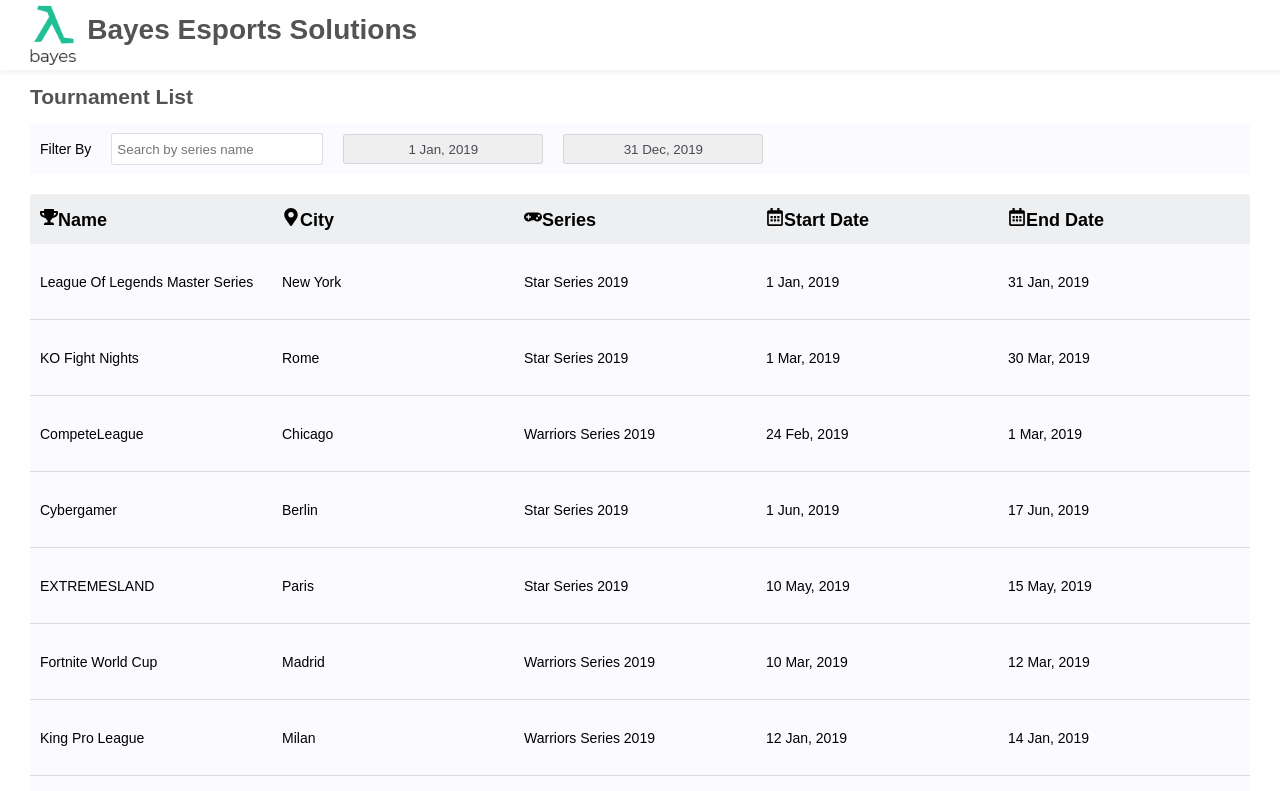
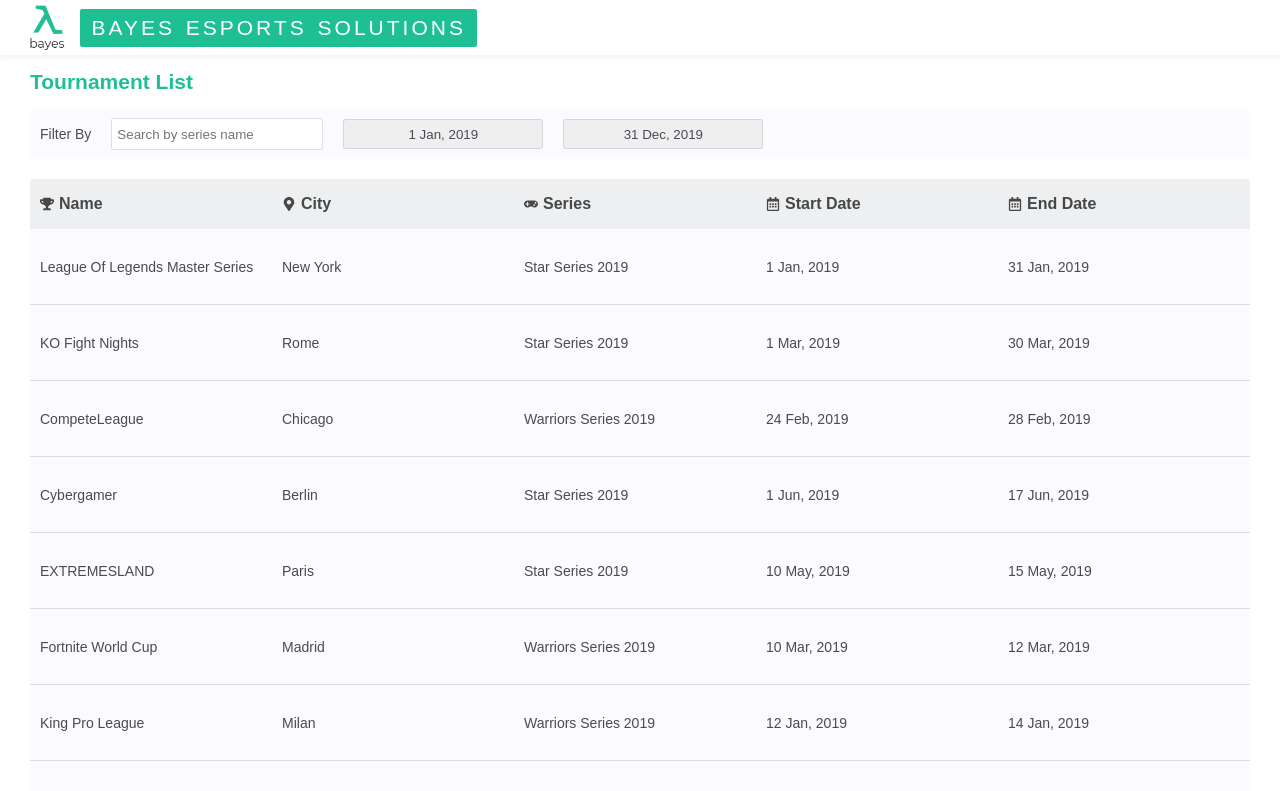
Before and after one commit to dixy-xavier/tournaments, a React app: page / in a window 1280 px wide. Shown: the top 791 px of the page. Built offline with nearby package versions, Linux system fonts and the light colour scheme.

Commit message:
theme changes

```diff
--- a/src/components/App/Header/Header.css
+++ b/src/components/App/Header/Header.css
@@ -3,15 +3,23 @@
   height: 65px;
   width: 100%;
   padding: 5px 30px;
+  align-items: center;
   box-shadow: 0 3px 5px rgba(0, 0, 0, 0.05);
 }
 
 .logo {
-  height: 60px;
+  height: 45px;
 }
 
 .header {
-  color: #545353;
-  margin-left: 10px;
-  margin-top: 9px;
+  font-weight: 200;
+  text-transform: uppercase;
+  letter-spacing: 3px;
+  background: var(--theme-color);
+  color: #fff;
+  padding: 7px 11px;
+  margin: 0 0 0 15px;
+  font-size: 21px;
+  border-radius: 2px;
+  word-spacing: 2px;
 }
--- a/src/index.css
+++ b/src/index.css
@@ -5,8 +5,14 @@
   padding: 0;
   font-family: sans-serif;
   font-size: 14px;
+  color: rgba(0, 0, 0, 0.7);
 }
 
 body > div {
   height: 100%;
 }
+
+:root {
+  --dialog-border-color: rgba(73, 74, 85, 0.2);
+  --theme-color: #1fbf95;
+}
--- a/src/pages/Home/components/Main/Main.constants.js
+++ b/src/pages/Home/components/Main/Main.constants.js
@@ -13,7 +13,7 @@
       id: 45,
       name: 'Star Series 2019',
       date_start: '2019-01-01',
-      date_end: '2019-06-31',
+      date_end: '2019-06-30',
     },
   },
   {
@@ -27,7 +27,7 @@
       id: 45,
       name: 'Star Series 2019',
       date_start: '2019-01-01',
-      date_end: '2019-06-31',
+      date_end: '2019-06-30',
     },
   },
   {
@@ -36,7 +36,7 @@
     country: 'US',
     city: 'Chicago',
     date_start: '2019-02-24 00:00:00Z0000',
-    date_end: '2019-02-29 23:59:59Z0000',
+    date_end: '2019-02-28 23:59:59Z0000',
     series: {
       id: 12,
       name: 'Warriors Series 2019',
@@ -55,7 +55,7 @@
       id: 45,
       name: 'Star Series 2019',
       date_start: '2019-01-01',
-      date_end: '2019-06-31',
+      date_end: '2019-06-30',
     },
   },
   {
@@ -69,7 +69,7 @@
       id: 45,
       name: 'Star Series 2019',
       date_start: '2019-01-01',
-      date_end: '2019-06-31',
+      date_end: '2019-06-30',
     },
   },
   {
@@ -139,7 +139,7 @@
       id: 45,
       name: 'Star Series 2019',
       date_start: '2019-01-01',
-      date_end: '2019-06-31',
+      date_end: '2019-06-30',
     },
   },
   {
@@ -153,7 +153,7 @@
       id: 45,
       name: 'Star Series 2019',
       date_start: '2019-01-01',
-      date_end: '2019-06-31',
+      date_end: '2019-06-30',
     },
   },
 ];
--- a/src/pages/Home/components/Main/components/Filters/CalendarContainer/Calendar/Calendar.css
+++ b/src/pages/Home/components/Main/components/Filters/CalendarContainer/Calendar/Calendar.css
@@ -2,3 +2,7 @@
   position: absolute;
   background-color: #ffffff;
 }
+
+.calendarWrapper {
+  width: 100%;
+}
--- a/src/pages/Home/components/Main/components/Filters/CalendarContainer/Calendar/Calendar.js
+++ b/src/pages/Home/components/Main/components/Filters/CalendarContainer/Calendar/Calendar.js
@@ -7,6 +7,7 @@
     <ReactCalendar
       value={date}
       onChange={onChange}
+      className={styles.calendarWrapper}
     />
   </div>
 );
--- a/src/pages/Home/components/Main/components/TournamentsContainer/Dialog/Dialog.css
+++ b/src/pages/Home/components/Main/components/TournamentsContainer/Dialog/Dialog.css
@@ -13,10 +13,8 @@
 
 .container {
   background-color: white;
-  height: 500px;
+  height: fit-content;
   width: 500px;
-  display: flex;
-  align-items: center;
   flex-direction: column;
 }
 
@@ -32,11 +30,11 @@
   width: 100%;
   display: flex;
   justify-content: center;
-  border-bottom: 1px solid #494a55;
+  border-bottom: 1px solid var(--dialog-border-color);
 }
 
 .content {
-  width: 75%;
+  padding: 0 40px;
 }
 
 .valueWrapper {
@@ -66,7 +64,7 @@
 
 .footer {
   width: 100%;
-  border-top: 1px solid #494a55;
+  border-top: 1px solid var(--dialog-border-color);
   display: flex;
   justify-content: center;
 }
--- a/src/pages/Home/components/Main/components/TournamentsContainer/TournamentHeader/TournamentHeader.css
+++ b/src/pages/Home/components/Main/components/TournamentsContainer/TournamentHeader/TournamentHeader.css
@@ -10,10 +10,21 @@
 .cell {
   flex-grow: 1;
   width: 16.67%;
-  font-size: 18px;
+  font-size: 16px;
   font-weight: 600;
+  display: flex;
+  align-items: center;
 }
 
 .cell:first-child {
   padding-left: 10px;
 }
+
+.cell svg {
+  margin-right: 5px;
+  font-size: 14px;
+}
+
+.label {
+  font-size: 16px;
+}
--- a/src/pages/Home/components/Main/components/TournamentsContainer/TournamentHeader/TournamentHeader.js
+++ b/src/pages/Home/components/Main/components/TournamentsContainer/TournamentHeader/TournamentHeader.js
@@ -7,7 +7,7 @@
     {HEADERS.map(header => (
       <div key={header.label} className={styles.cell}>
         {header.icon}
-        <span>{header.label}</span>
+        <span className={styles.label}>{header.label}</span>
       </div>
     ))}
   </div>
--- a/src/pages/Home/components/SubHeader/SubHeader.css
+++ b/src/pages/Home/components/SubHeader/SubHeader.css
@@ -5,6 +5,6 @@
 }
 
 .header {
-  color: #545353;
+  color: var(--theme-color);
   margin: 10px 0;
 }
```
